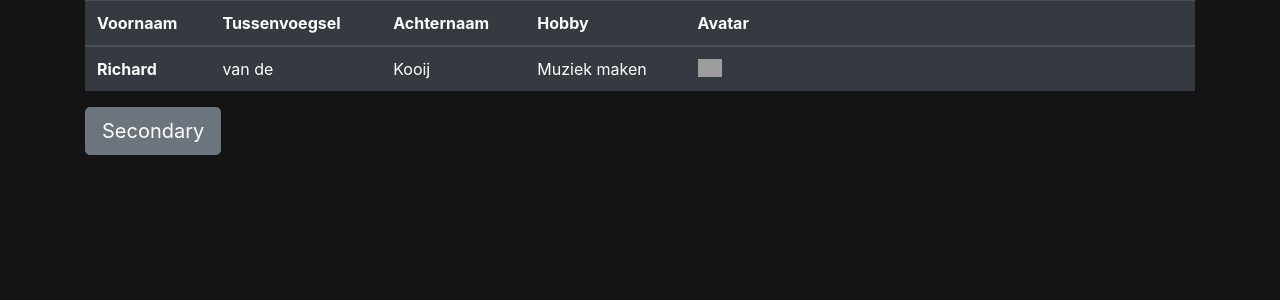
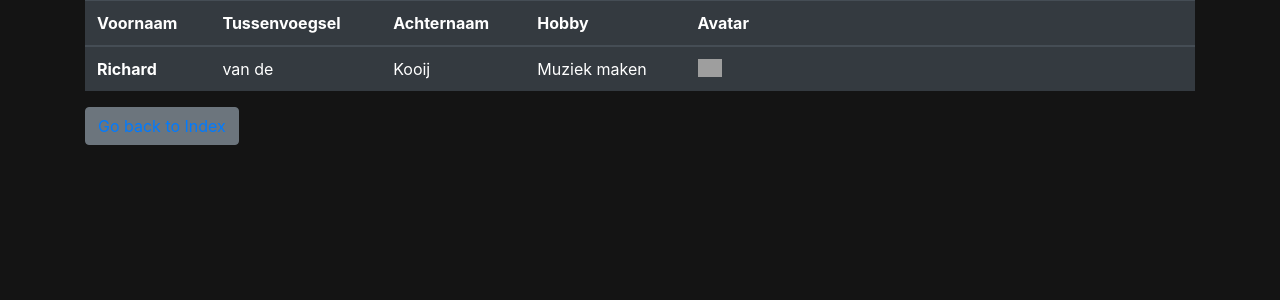
Before and after one commit to rra-am1a-2018/proeftoets-am1a, a PHP site: page /Richard_RiDiCage.php in a window 1280 px wide. Shown: the top 300 px of the page. Run offline with PHP 8.4, Linux system fonts and the light colour scheme; grey boxes are pictures that could not be loaded.

Commit message:
tekst op button change

```diff
--- a/Richard_RiDiCage.php
+++ b/Richard_RiDiCage.php
@@ -52,7 +52,7 @@
             </tbody>
         </table>
 
-        <button type="button" class="btn btn-secondary btn-lg">Secondary</button>
+        <button type="button" class="btn btn-secondary btn-link">Go back to Index</button>
     </div>
 
 
```
